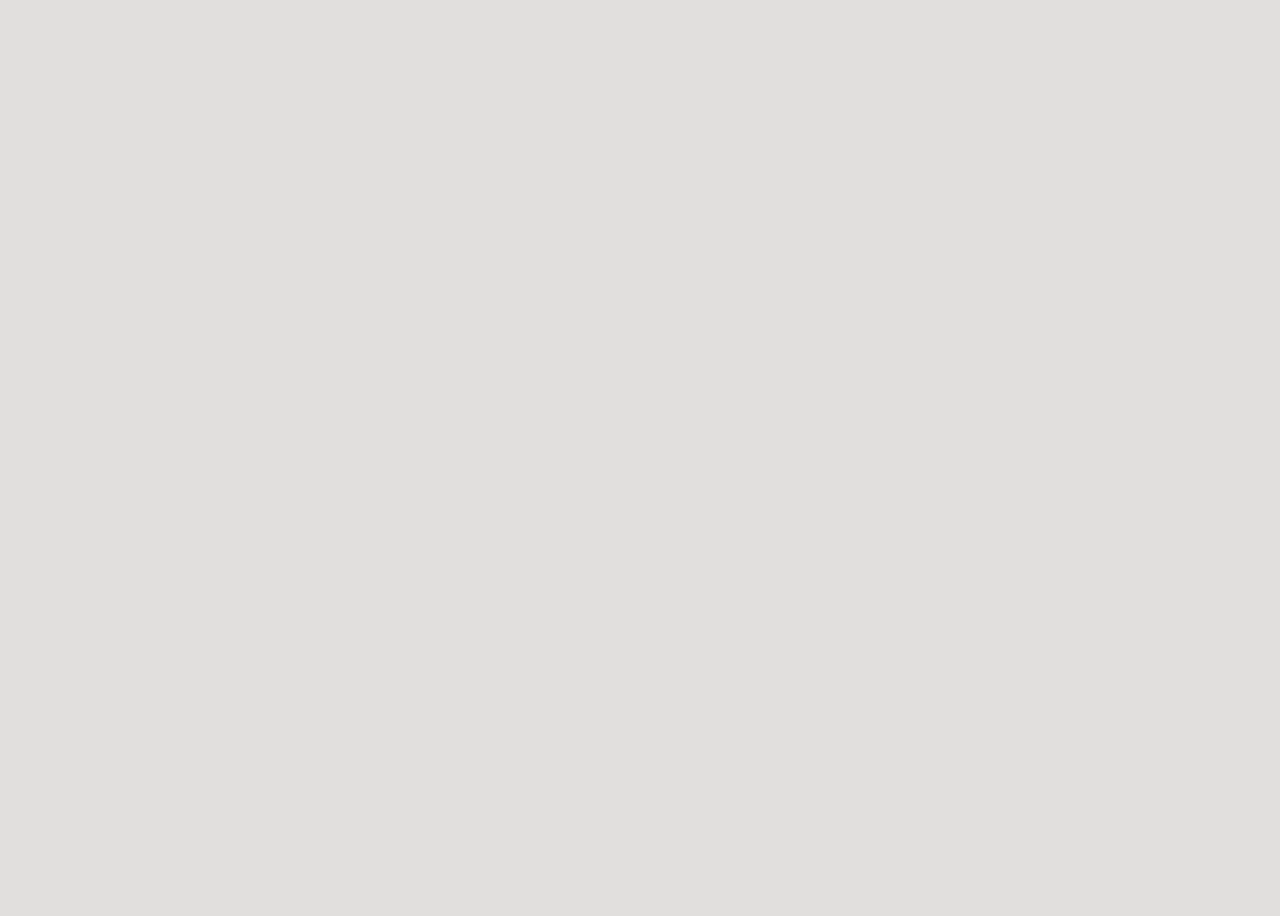
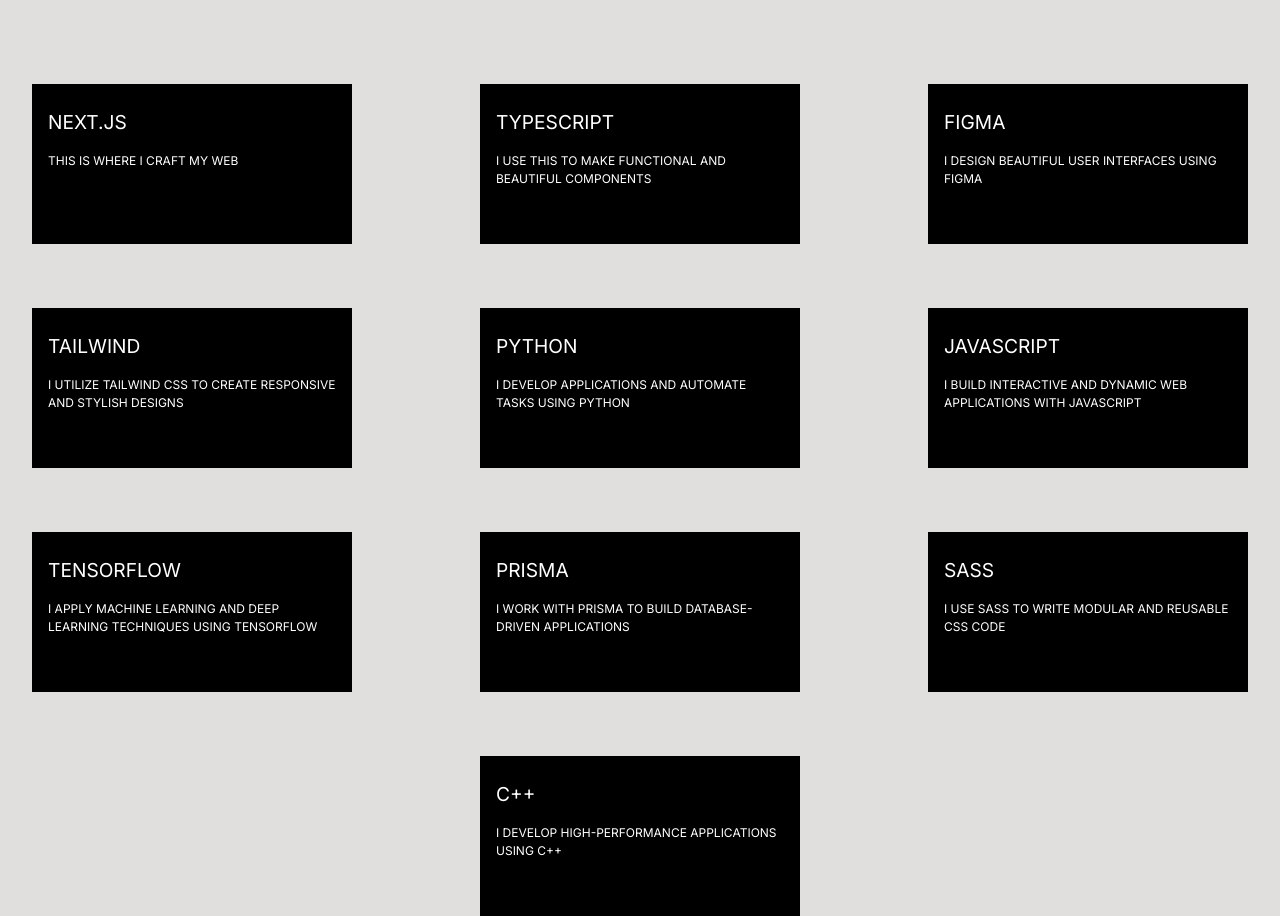
Before and after one commit to krishnachandran-u/krishnachandran, a Next.js app: page / in a window 1280 px wide. Shown: the part 2570-3486 px from the top of the page. Before the commit the page ends 2601 px from the top, so only its background shows below. Built offline with nearby package versions, Linux system fonts and the light colour scheme.

Commit message:
add skills

```diff
--- a/src/components/SkillCard.tsx
+++ b/src/components/SkillCard.tsx
@@ -0,0 +1,23 @@
+import styles from '../styles/SkillCard.module.scss'
+
+interface SkillCardProps {
+    skill: string,
+    description: string
+}
+
+export default function SkillCard({skill, description}: SkillCardProps) {
+    return (
+        <>
+            <div className = {styles.root}>
+                <div className = {styles.main}>
+                    <div className = {styles.title}>
+                        {skill}
+                    </div>
+                    <div className = {styles.description}>
+                        {description}
+                    </div>
+                </div>
+            </div>
+        </>
+    )
+}
--- a/src/components/Skills.tsx
+++ b/src/components/Skills.tsx
@@ -1,4 +1,5 @@
 import styles from '../styles/Skills.module.scss'
+import SkillCard from './SkillCard'
 
 export default function Skills() {
     return (
@@ -8,7 +9,46 @@ export default function Skills() {
                     MY SKILLS
                 </div>
                 <div className = {styles.cards}>
-
+                    <SkillCard
+                        skill = "NEXT.JS"
+                        description = "THIS IS WHERE I CRAFT MY WEB"
+                    />
+                    <SkillCard
+                        skill = "TYPESCRIPT"
+                        description = "I USE THIS TO MAKE FUNCTIONAL AND BEAUTIFUL COMPONENTS"
+                    />
+                    <SkillCard
+                        skill="FIGMA"
+                        description="I DESIGN BEAUTIFUL USER INTERFACES USING FIGMA"
+                    />
+                    <SkillCard
+                        skill="TAILWIND"
+                        description="I UTILIZE TAILWIND CSS TO CREATE RESPONSIVE AND STYLISH DESIGNS"
+                    />
+                    <SkillCard
+                        skill="PYTHON"
+                        description="I DEVELOP APPLICATIONS AND AUTOMATE TASKS USING PYTHON"
+                    />
+                    <SkillCard
+                        skill="JAVASCRIPT"
+                        description="I BUILD INTERACTIVE AND DYNAMIC WEB APPLICATIONS WITH JAVASCRIPT"
+                    />
+                    <SkillCard
+                        skill="TENSORFLOW"
+                        description="I APPLY MACHINE LEARNING AND DEEP LEARNING TECHNIQUES USING TENSORFLOW"
+                    />
+                    <SkillCard
+                        skill="PRISMA"
+                        description="I WORK WITH PRISMA TO BUILD DATABASE-DRIVEN APPLICATIONS"
+                    />
+                    <SkillCard
+                        skill="SASS"
+                        description="I USE SASS TO WRITE MODULAR AND REUSABLE CSS CODE"
+                    />
+                    <SkillCard
+                        skill="C++"
+                        description="I DEVELOP HIGH-PERFORMANCE APPLICATIONS USING C++"
+                    />
                 </div>
             </div>
         </div>
--- /dev/null
+++ b/src/styles/SkillCard.module.scss
@@ -0,0 +1,21 @@
+.root {
+    .main {
+        height: 20vmin;
+        width: min(20rem, 40vw) ;
+        display: flex;
+        flex-direction: column;
+        padding: 3vmin 1rem 3vmin 1rem;
+        gap: 1rem;
+        color: white;
+        background-color: #000000;
+
+
+        .title {
+            font-size: 1.5vmax;
+        }
+
+        .description {
+            font-size: 1.5vmin;
+        }
+    }
+}
--- a/src/styles/Skills.module.scss
+++ b/src/styles/Skills.module.scss
@@ -2,6 +2,8 @@
     .main {
         display: flex;
         flex-direction: column;
+        gap: 10vmin;
+
         .title {
             font-size: 18vmin;
             line-height: 15vmin;
@@ -9,7 +11,9 @@
         .cards {
             display: flex;
             flex-direction: row;
+            gap: 5vw;
             flex-wrap: wrap;
+            justify-content: space-around;
         }
     }
 }
```
